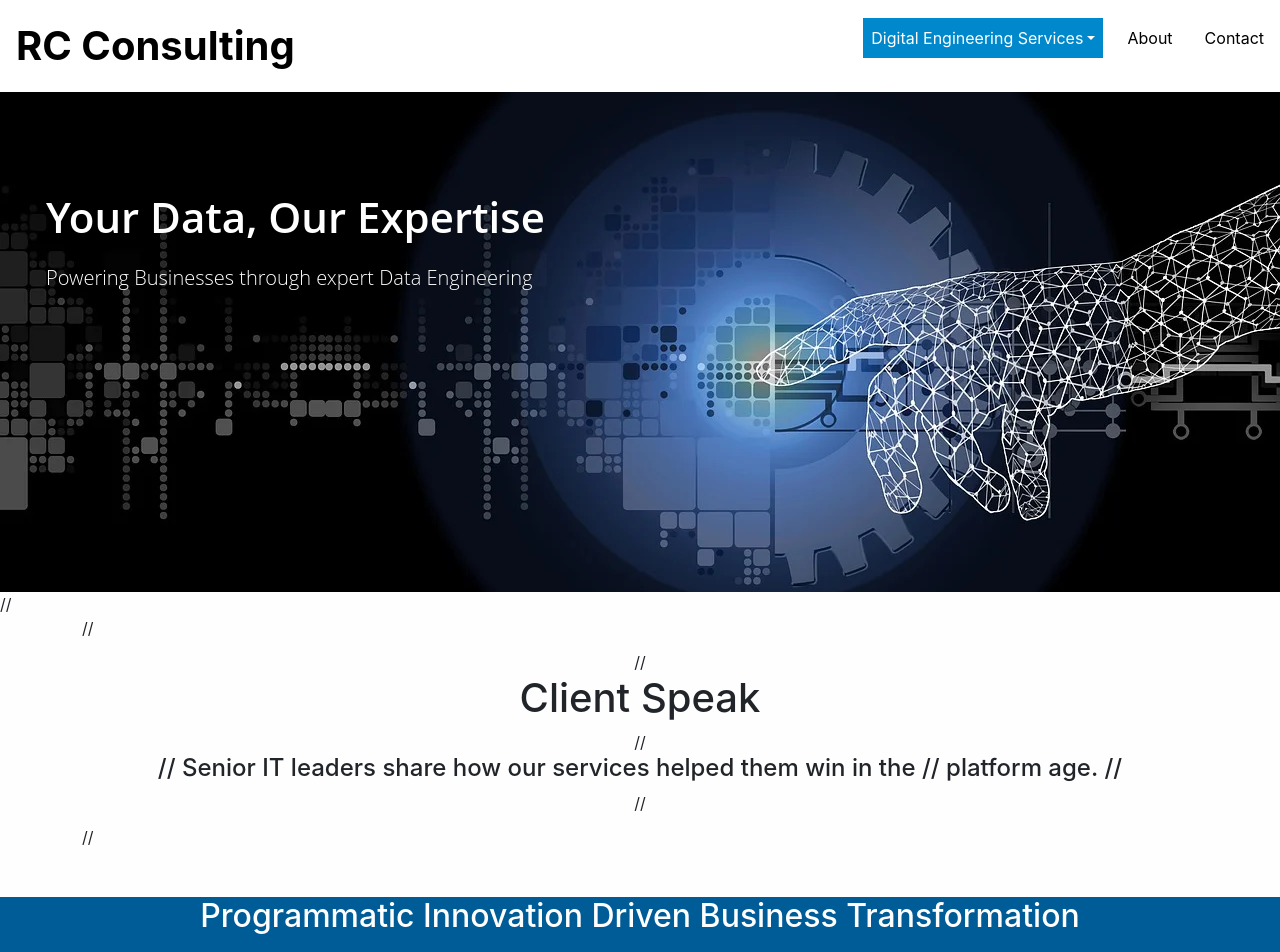
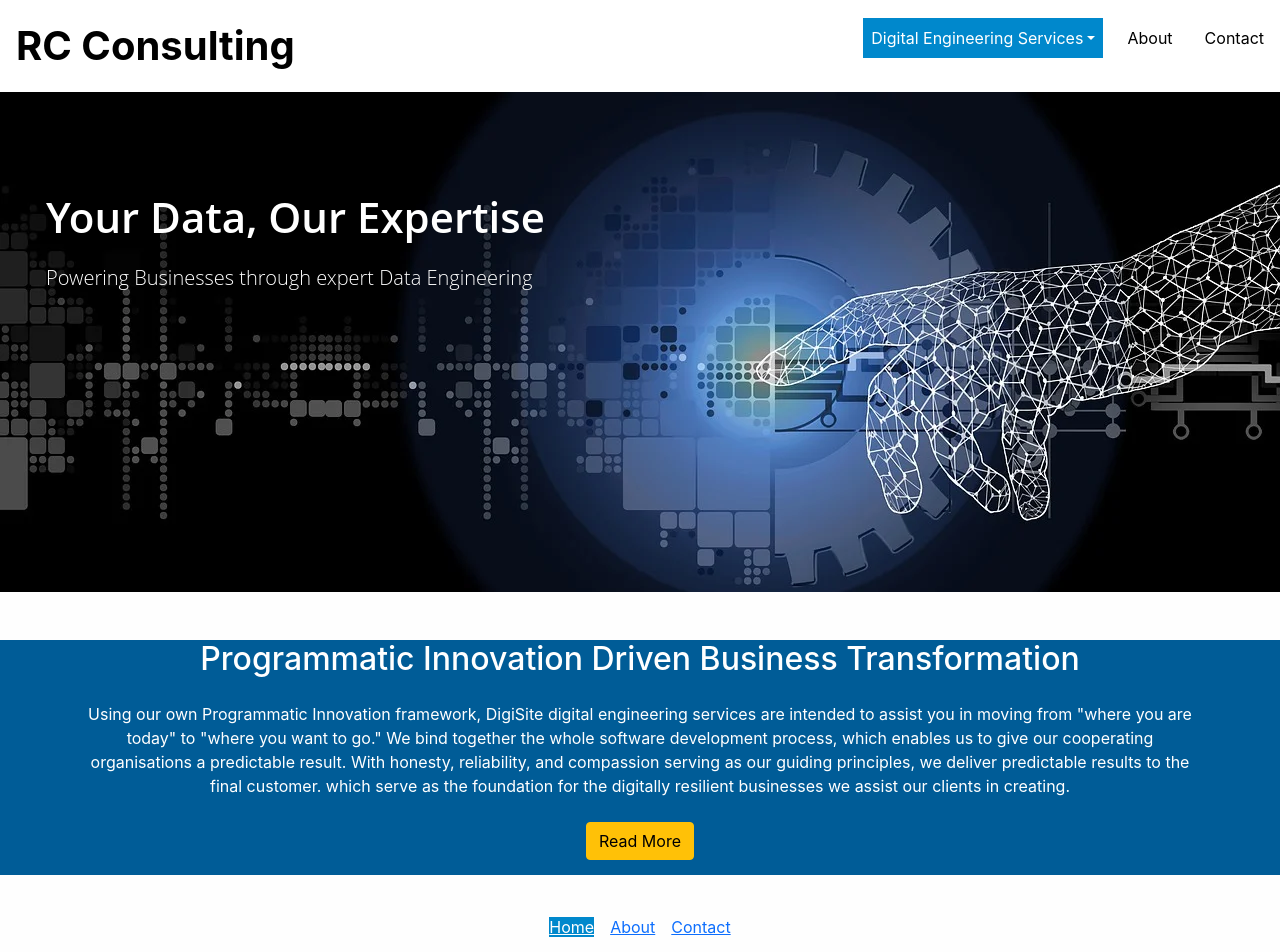
Before and after one commit to rassu18/dataeng, a React (Create React App) app: page / in a window 1280 px wide. Shown: the top 952 px of the page. Built offline with nearby package versions, Linux system fonts and the light colour scheme.

Commit message:
Update home.js

```diff
--- a/src/pages/home.js
+++ b/src/pages/home.js
@@ -14,15 +14,6 @@ function Home() {
           </div>
         </div>
       </div>
-      // <div className="container">
-      //   <div className="col-md-12 marginclient">
-      //     <h1>Client Speak</h1>
-      //     <h4>
-      //       Senior IT leaders share how our services helped them win in the
-      //       platform age.
-      //     </h4>
-      //   </div>
-      // </div>
 
       <div className="container-fluid dataInsidebgcolor mt-5">
         <div className="col-md-12 marginclient">
```
